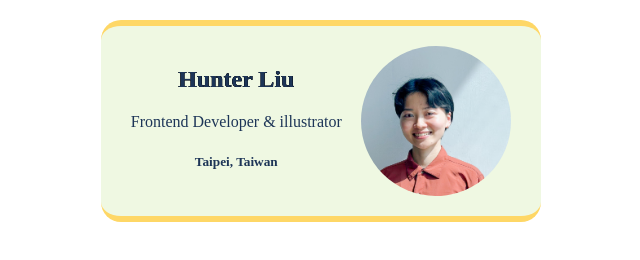
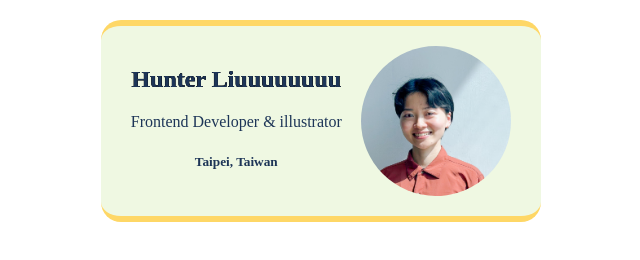
Before and after one commit to isll-c/business-card, a website built with Vite: page index.html in a window 1280 px wide. Shown: the whole page, without its empty margins (319-959 px from the left). Built offline with nearby package versions, Linux system fonts and the light colour scheme; files whose address does not match are found by name.

Commit message:
Update index.html
Co-authored-by: isll-c <161003364+isll-c@users.noreply.github.com>

```diff
--- a/index.html
+++ b/index.html
@@ -5,7 +5,7 @@
     <body>
         <div class="card">
             <div >
-                <h2>Hunter Liu</h2>
+                <h2>Hunter Liuuuuuuuu</h2>
                 <p>Frontend Developer & illustrator</p>
                 <h5>Taipei, Taiwan</h5>
             </div>
```
